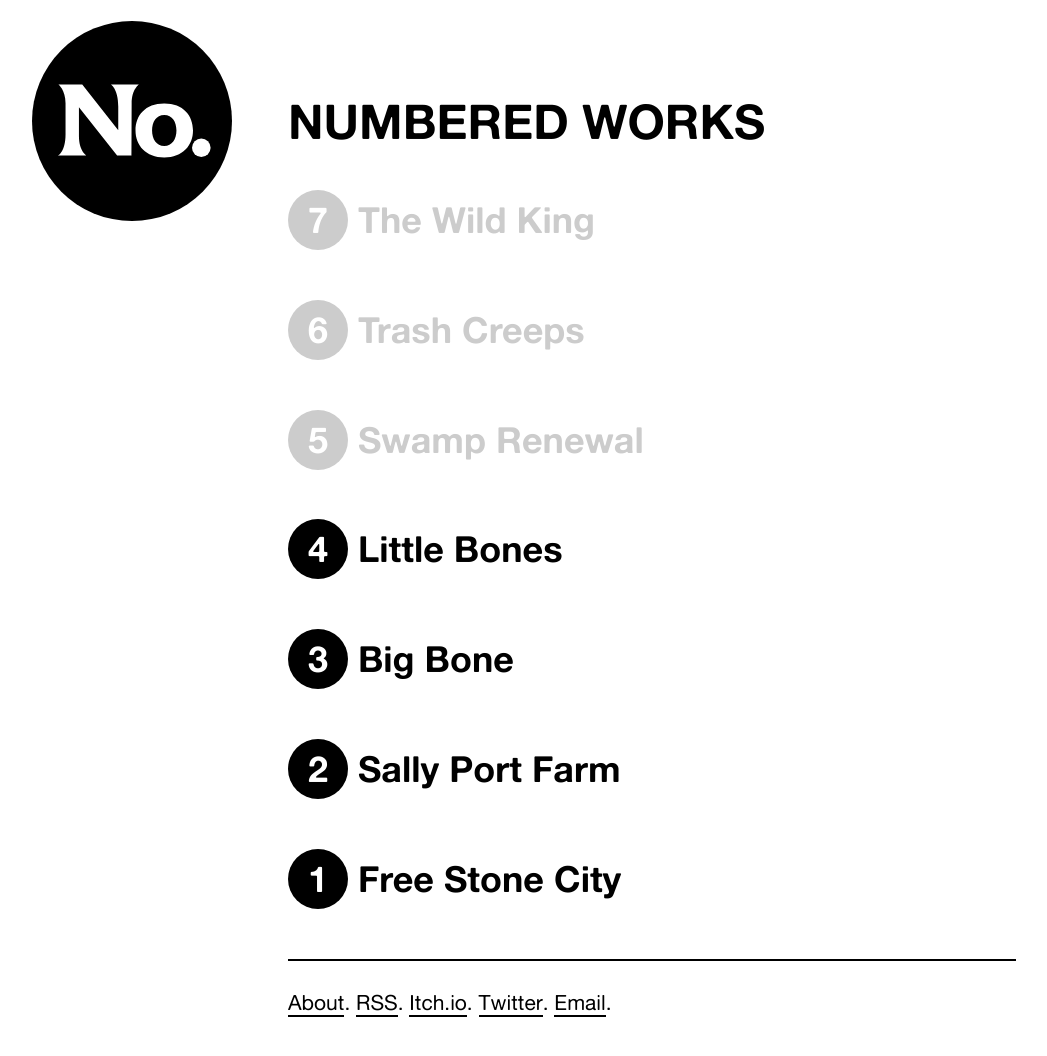
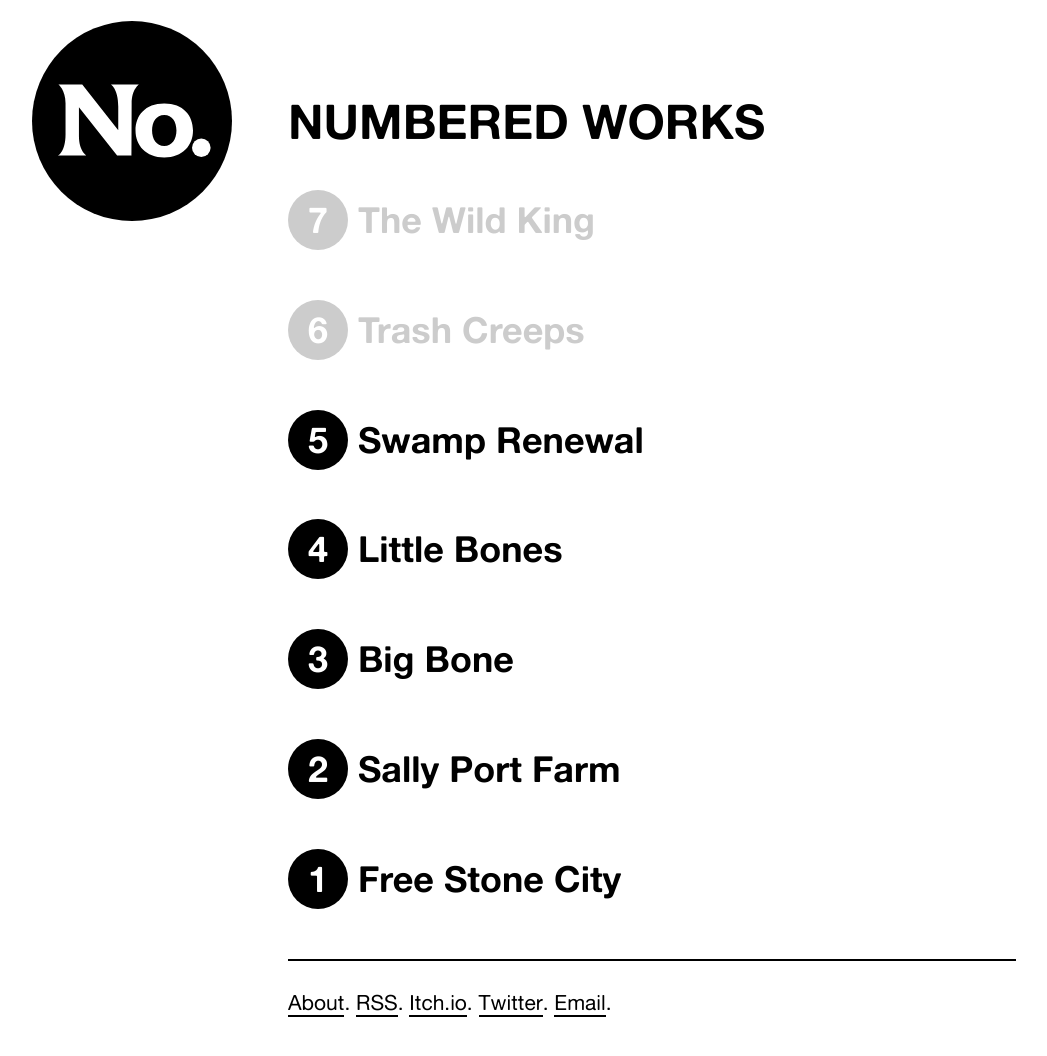
Before and after one commit to numbered-works/numbered-works.github.io, a Jekyll site: the page built from index.md, in a window 1280 px wide and 1066 px high. Shown: the top 1056 px of the window, without its empty margins (108-1155 px from the left). Built offline with Jekyll 4.4.1, drawn with Linux system fonts in a browser that asks for light colours.

Commit message:
Swamp Renewal homepage link

```diff
--- a/_layouts/home.html
+++ b/_layouts/home.html
@@ -109,7 +109,7 @@
 
 <h2 class="soon"><span class="key">7</span> The Wild King</h2>
 <h2 class="soon"><span class="key">6</span> Trash Creeps</h2>
-<h2 class="soon"><span class="key">5</span> Swamp Renewal</h2>
+<h2><a href="https://numbered-works.itch.io/swamp-renewal"><span class="key">5</span> Swamp Renewal</a></h2>
 <h2><a href="/little-bones"><span class="key">4</span> Little Bones</a></h2>
 <h2><a href="/big-bone"><span class="key">3</span> Big Bone</a></h2>
 <h2><a href="/sally-port-farm"><span class="key">2</span> Sally Port Farm</a></h2>
```
